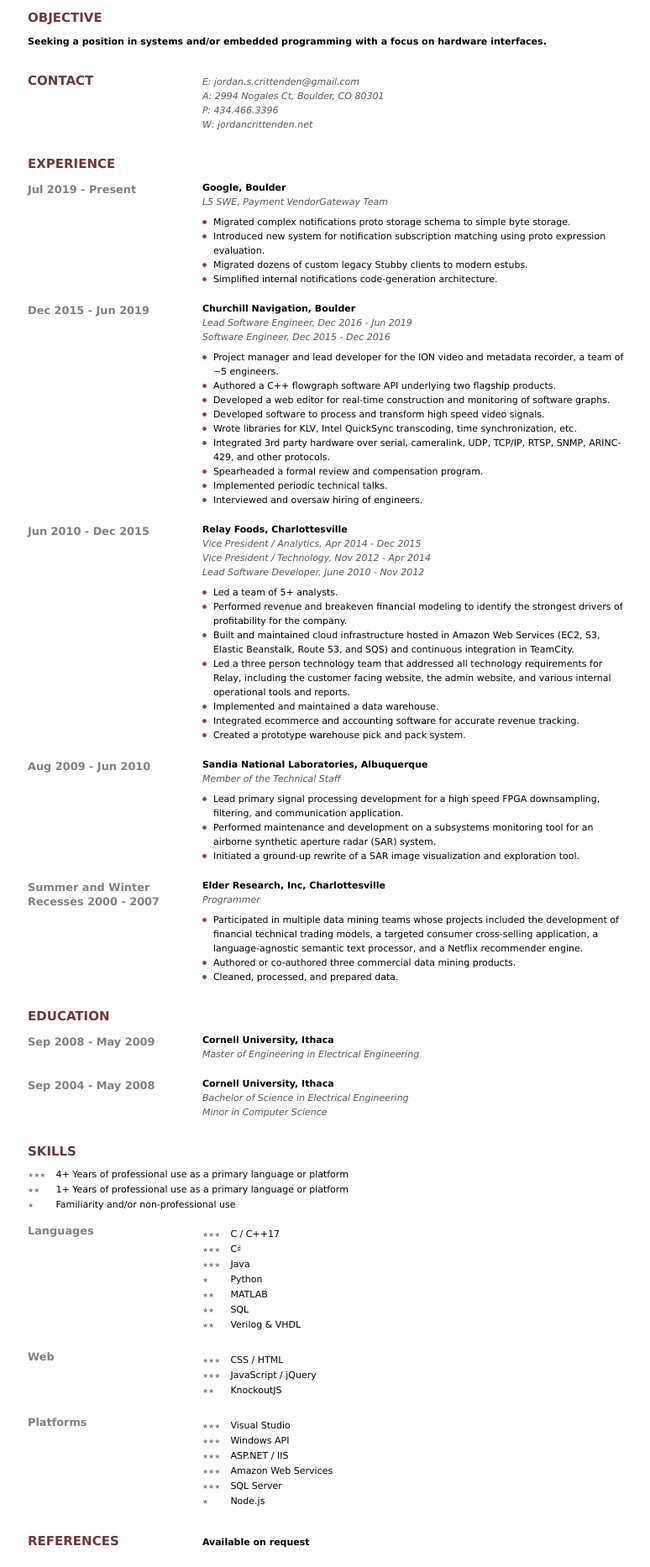
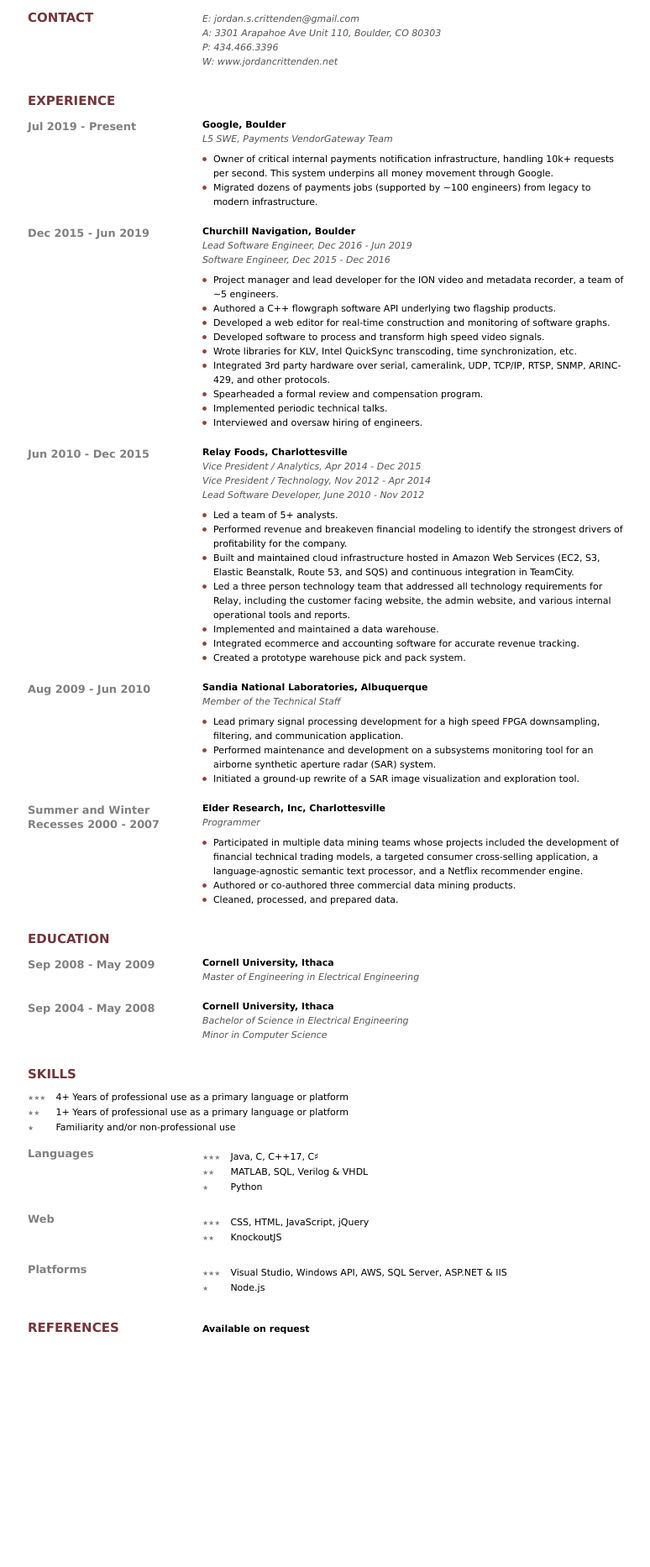
Before and after one commit to jordancrittenden/jordancrittenden, a website: page resumeprint.html in a window 1280 px wide. Shown: the part 116-1982 px from the top of the page at 84% size, without its empty margins (242-1016 px from the left). After the commit the page ends 1728 px from the top, so only its background shows below. Drawn offline with Linux system fonts and the light colour scheme.

Commit message:
Update resume

```diff
--- a/resumeprint.html
+++ b/resumeprint.html
@@ -75,17 +75,21 @@
 <div id="wrap">
   <h2 id="name">Jordan Crittenden</h2>
   <div id="content">
-    <div class="section">
+    <!--<div class="section">
       <h2>OBJECTIVE</h2>
-      <p>Seeking a position in systems and/or embedded programming with a focus on hardware interfaces.</p>
-    </div>
+      <div class="content">
+        <p>Seeking a position in software engineering, with a focus on analytics, data modeling, and optimization</p>
+        <p>Seeking a position in embedded engineering, with a focus on signal processing and FPGA development</p>
+        <p>Seeking a position in systems and/or embedded programming with a focus on hardware interfaces.</p>
+      </div>
+    </div>-->
     <div class="section">
       <h2>CONTACT</h2>
       <div id="contact" class="content">
         <em>E: jordan.s.crittenden@gmail.com</em><br />
-        <em>A: 2994 Nogales Ct, Boulder, CO 80301</em><br />
+        <em>A: 3301 Arapahoe Ave Unit 110, Boulder, CO 80303</em><br />
         <em>P: 434.466.3396</em><br />
-        <em>W: jordancrittenden.net</em>
+        <em>W: www.jordancrittenden.net</em>
       </div>
     </div>
     <div class="section">
@@ -94,12 +98,10 @@
         <h3>Jul 2019 - Present</h3>
         <div class="content">
           <p>Google, Boulder</p>
-          <em>L5 SWE, Payment VendorGateway Team</em>
+          <em>L5 SWE, Payments VendorGateway Team</em>
           <ul class="info">
-            <li>Migrated complex notifications proto storage schema to simple byte storage.</li>
-            <li>Introduced new system for notification subscription matching using proto expression evaluation.</li>
-            <li>Migrated dozens of custom legacy Stubby clients to modern estubs.</li>
-            <li>Simplified internal notifications code-generation architecture.</li>
+            <li>Owner of critical internal payments notification infrastructure, handling 10k+ requests per second. This system underpins all money movement through Google.</li>
+            <li>Migrated dozens of payments jobs (supported by ~100 engineers) from legacy to modern infrastructure.</li>
           </ul>
         </div>
       </div>
@@ -193,31 +195,22 @@
         </div>
         <h3>Languages</h3>
         <ul class="content skills">
-          <li><span class="exp hi"></span> C / C++17</li>
-          <li><span class="exp hi"></span> C&#9839;</li>
-          <li><span class="exp hi"></span> Java</li>
+          <li><span class="exp hi"></span> Java, C, C++17, C&#9839;</li>
+          <li><span class="exp md"></span> MATLAB, SQL, Verilog &amp; VHDL</li>
           <li><span class="exp lo"></span> Python</li>
-          <li><span class="exp md"></span> MATLAB</li>
-          <li><span class="exp md"></span> SQL</li>
-          <li><span class="exp md"></span> Verilog &amp; VHDL</li>
         </ul>
       </div>
       <div class="subsection">
         <h3>Web</h3>
         <ul class="content skills">
-          <li><span class="exp hi"></span> CSS / HTML</li>
-          <li><span class="exp hi"></span> JavaScript / jQuery</li>
+          <li><span class="exp hi"></span> CSS, HTML, JavaScript, jQuery</li>
           <li><span class="exp md"></span> KnockoutJS</li>
         </ul>
       </div>
       <div class="subsection">
         <h3>Platforms</h3>
         <ul class="content skills">
-          <li><span class="exp hi"></span> Visual Studio</li>
-          <li><span class="exp hi"></span> Windows API</li>
-          <li><span class="exp hi"></span> ASP.NET / IIS</li>
-          <li><span class="exp hi"></span> Amazon Web Services</li>
-          <li><span class="exp hi"></span> SQL Server</li>
+          <li><span class="exp hi"></span> Visual Studio, Windows API, AWS, SQL Server, ASP.NET &amp; IIS</li>
           <li><span class="exp lo"></span> Node.js</li>
         </ul>
       </div>
```
Also changed, not shown: resume.html (+9 -26 lines).
